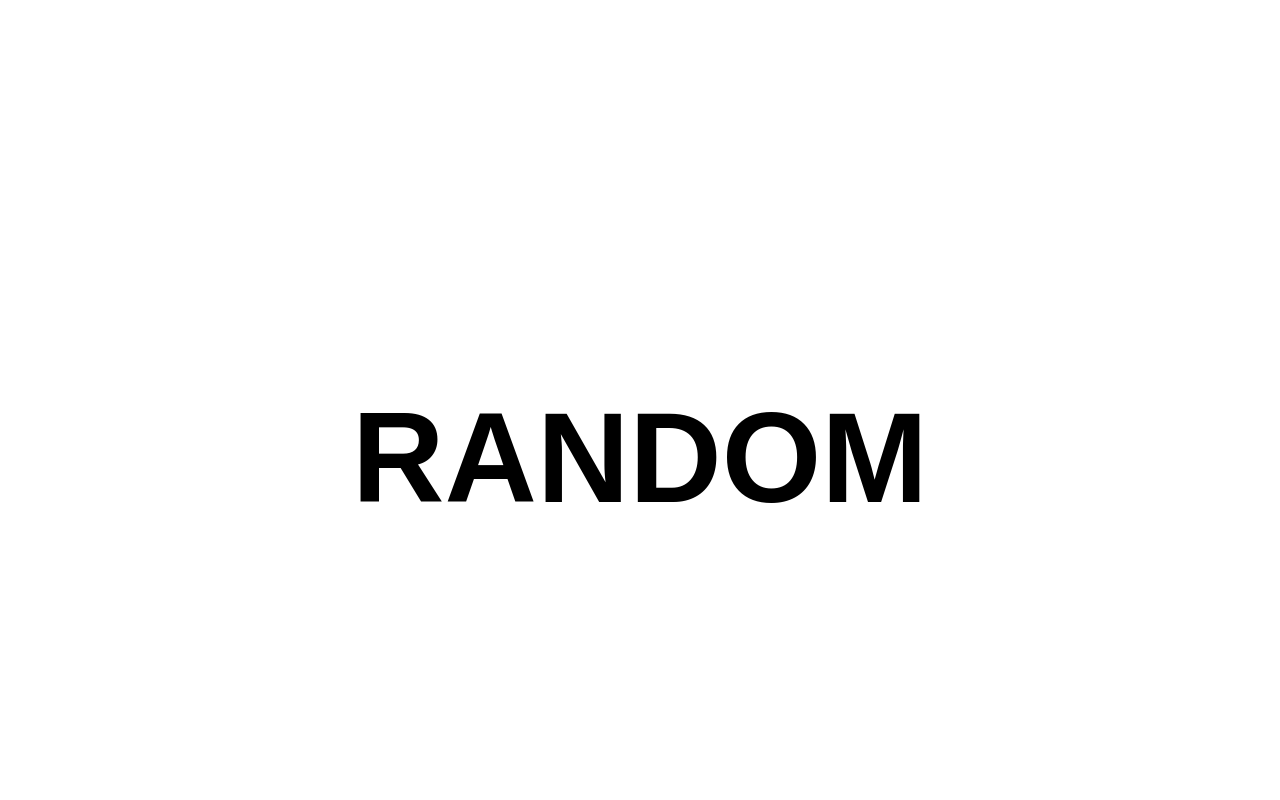
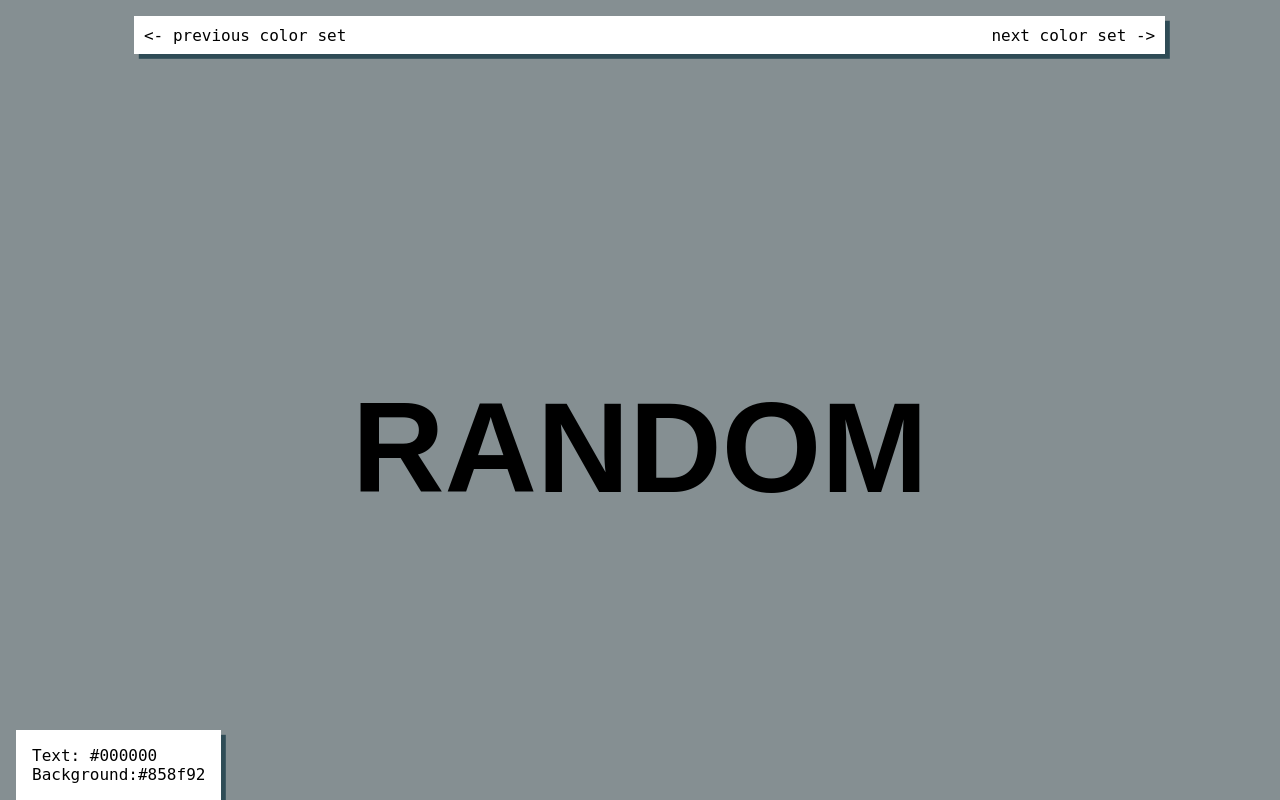
Before and after one commit to irminakacz/random_colors, a React (Create React App) app: page / in a window 1280 px wide. Built offline with nearby package versions, Linux system fonts and the light colour scheme; the HTML template or start-up script is replaced by a standard one.

Commit message:
change colors set by clicking buttons

```diff
--- a/src/App.js
+++ b/src/App.js
@@ -1,85 +1,75 @@
 import React, { Component } from 'react';
+import Instructions from './Instructions';
+import Random from './Random';
+import Colors from './Colors';
 
 class App extends Component {
   constructor() {
     super();
     this.state = {
       textColor: "#000000",
-      backgroundColor: "#ffffff",
-      textColorHistory: [],
-      backgroundColorHistory: [],
+      backgroundColor: "#858f92",
+      textColorHistory: ["#000000"],
+      backgroundColorHistory: ["#858f92"],
       index: 0
     }
     this.randomize = this.randomize.bind(this);
-    this.saveCurrentColors = this.saveCurrentColors.bind(this);
+    this.changeColorsAndAddThemToHistory =
+      this.changeColorsAndAddThemToHistory.bind(this)
+    this.handleGoingForward = this.handleGoingForward.bind(this);
+    this.handleGoingBackward = this.handleGoingBackward.bind(this);
     window.addEventListener("keydown", this.randomize);
-  }
-
-
-  componentDidMount() {
-    this.saveCurrentColors();
-  }
-
-
-  saveCurrentColors() {
-    let newTextColorHistory = this.state.textColorHistory.slice();
-    let newBackgroundColorHistory = this.state.backgroundColorHistory.slice();
-
-    newTextColorHistory.push(this.state.textColor);
-    newBackgroundColorHistory.push(this.state.backgroundColor);
-
-    this.setState({
-      textColorHistory: newTextColorHistory,
-      backgroundColorHistory: newBackgroundColorHistory,
-    });
   }
 
 
   randomize(event) {
     if (event.key === "ArrowRight") {
-      if (this.atEndOfHistory()) {
-        this.changeToNewColors();
-        this.saveCurrentColors();
-        this.increaseIndex();
-      } else {
-        this.increaseIndex();
-        this.changeToNextColors();
-      }
+      this.handleGoingForward();
     } else if (event.key === "ArrowLeft") {
-      this.decreaseIndex();
-      this.changeToPreviousColors();
+      this.handleGoingBackward();
     }
   }
 
 
-  atEndOfHistory() {
-    return this.state.index === this.state.textColorHistory.length - 1;
+  handleGoingForward() {
+    if (this.atEndOfHistory()) {
+      this.changeColorsAndAddThemToHistory();
+    } else {
+      this.changeToNextColors();
+    }
   }
 
 
-  increaseIndex() {
-    let newIndex = this.state.index + 1;
-    this.setState({ index: newIndex });
+  handleGoingBackward(event) {
+    this.changeToPreviousColors();
   }
 
 
-  decreaseIndex() {
-    let newIndex = this.state.index;
-    if (newIndex > 0) {
-      newIndex--;
-    }
-    this.setState({ index: newIndex });
-  }
+  changeColorsAndAddThemToHistory() {
+    const newTextColor = this.generateRandomColor();
+    const newBackgroundColor = this.generateRandomColor();
 
+    const newTextColorHistory = this.state.textColorHistory.slice();
+    const newBackgroundColorHistory = this.state.backgroundColorHistory.slice();
 
-  changeToNewColors() {
-    let newTextColor = this.generateRandomColor();
-    let newBackgroundColor = this.generateRandomColor();
+    newTextColorHistory.push(newTextColor);
+    newBackgroundColorHistory.push(newBackgroundColor);
+
+    const newIndex = this.state.index + 1;
 
     this.setState({
       textColor: newTextColor,
       backgroundColor: newBackgroundColor,
+      textColorHistory: newTextColorHistory,
+      backgroundColorHistory: newBackgroundColorHistory,
+      index: newIndex
     });
+  }
+
+
+
+  atEndOfHistory() {
+    return (this.state.index === (this.state.textColorHistory.length - 1));
   }
 
 
@@ -94,31 +84,53 @@ class App extends Component {
 
 
   changeToNextColors() {
-    let newTextColor = this.state.textColorHistory[this.state.index];
-    let newBackgroundColor = this.state.backgroundColorHistory[this.state.index];
+    const newIndex = this.state.index + 1;
+    let newTextColor = this.state.textColorHistory[newIndex];
+    let newBackgroundColor = this.state.backgroundColorHistory[newIndex];
 
     this.setState({
       textColor: newTextColor,
       backgroundColor: newBackgroundColor,
+      index: newIndex
     });
   }
 
   changeToPreviousColors() {
-    let newTextColor = this.state.textColorHistory[this.state.index];
-    let newBackgroundColor = this.state.backgroundColorHistory[this.state.index];
+    let newIndex = this.state.index - 1;
+    if (newIndex < 0) {
+      newIndex = 0;
+    }
+
+    let newTextColor = this.state.textColorHistory[newIndex];
+    let newBackgroundColor = this.state.backgroundColorHistory[newIndex];
 
     this.setState({
       textColor: newTextColor,
       backgroundColor: newBackgroundColor,
+      index: newIndex
     });
   }
 
-
   render() {
-    document.body.style.backgroundColor = this.state.backgroundColor;
+    console.log(this.state.textColorHistory);
     return (
       <div>
-        <p style={{ color: this.state.textColor }}>RANDOM</p>
+
+        <Instructions
+          handleRightArrowClick={this.handleGoingForward}
+          handleLeftArrowClick={this.handleGoingBackward}
+        />
+
+        <Random
+          backgroundColor={this.state.backgroundColor}
+          textColor={this.state.textColor}
+        />
+
+        <Colors
+          backgroundColor={this.state.backgroundColor}
+          textColor={this.state.textColor}
+        />
+
       </div>
     );
   }
--- /dev/null
+++ b/src/Colors.js
@@ -0,0 +1,16 @@
+import React, { Component } from 'react';
+
+class Colors extends Component {
+  render() {
+    return (
+      <div id="colors" className="helper">
+        <span>
+          Text: { this.props.textColor }<br />
+          Background:{ this.props.backgroundColor }
+        </span>
+      </div>
+    );
+  }
+}
+
+export default Colors;
--- /dev/null
+++ b/src/Instructions.js
@@ -0,0 +1,18 @@
+import React, { Component } from 'react';
+
+class Instructions extends Component {
+  render() {
+    return (
+      <div id="instruction" className="helper">
+        <span id="left" onClick={this.props.handleLeftArrowClick}>
+          &lt;- previous color set
+        </span>
+        <span id="right" onClick={this.props.handleRightArrowClick}>
+          next color set -&gt;
+        </span>
+      </div>
+    );
+  }
+}
+
+export default Instructions;
--- /dev/null
+++ b/src/Random.js
@@ -0,0 +1,14 @@
+import React, { Component } from 'react';
+
+class Random extends Component {
+  render() {
+    document.body.style.backgroundColor = this.props.backgroundColor;
+    return (
+      <div>
+        <p style={{ color: this.props.textColor }}>RANDOM</p>
+      </div>
+    );
+  }
+}
+
+export default Random;
--- a/src/index.css
+++ b/src/index.css
@@ -1,7 +1,36 @@
+div.helper {
+  font-family: mono;
+  background-color: white;
+  box-shadow: 0.3em 0.3em #2f4c56;
+}
+
+div#instruction {
+  width: 80%;
+  margin-left: 10%;
+  margin-top: 1em;
+  padding: 0.6em;
+}
+
+div#instruction span:hover {
+  background-color: #d3d3d3;
+  cursor: pointer;
+}
+
+#colors {
+  position: absolute;
+  bottom: 0;
+  margin: 0em 0.5em;
+  padding: 1em;
+}
+
+#right {
+  float: right;
+}
+
 p {
-  font-family: Ubuntu, sans-serif;
+  font-family: sans-serif;
   font-weight: bold;
   font-size: 8em;
   text-align: center;
-  padding-top: 2em;
+  padding-top: 1.5em;
 }
```
Also changed, not shown: 1 other file (tests, documents, lock files or other folders).
